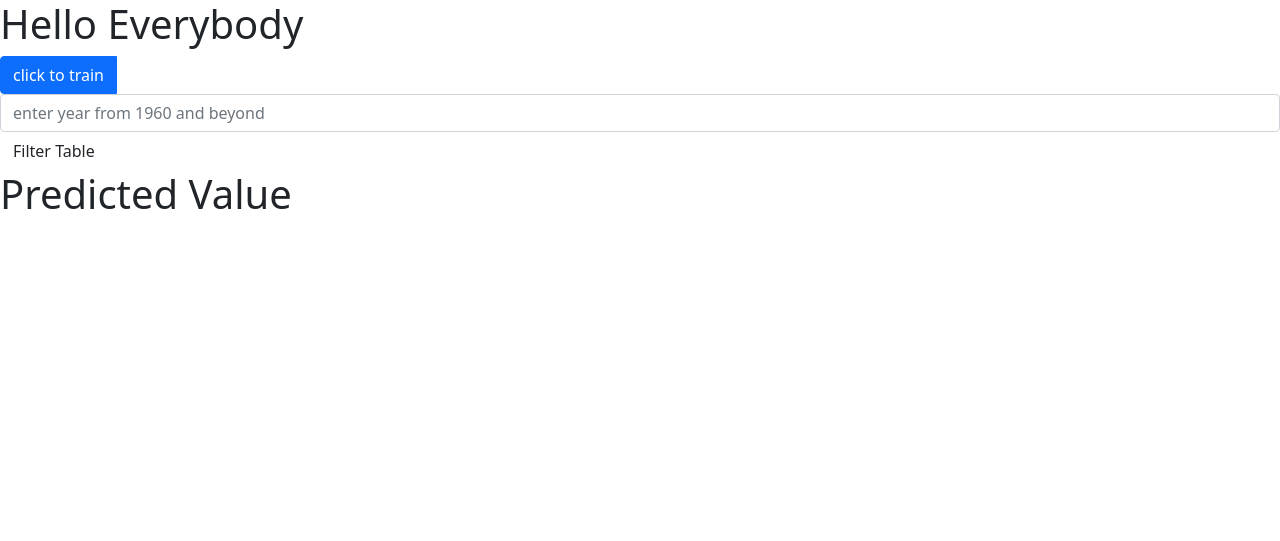
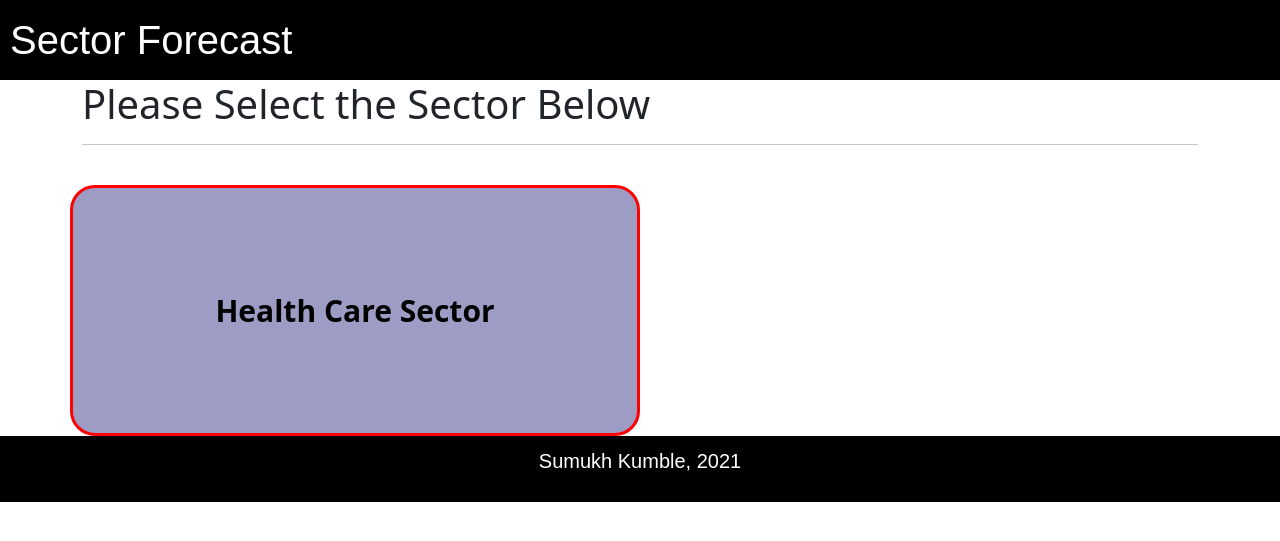
Before and after one commit to skumble27/final-project, a Flask app: page / in a window 1280 px wide. Shown: the top 541 px of the page. Run offline with Flask 2, Linux system fonts and the light colour scheme; parts of the project's set-up code (start-up, migrations or seed data) failed here and were passed over; some libraries are stand-ins or nearby versions.

Commit message:
designing the web page

```diff
--- a/static/linearreg.js
+++ /dev/null
@@ -1,63 +0,0 @@
-console.log('Hello Tensorflow');
-
-const model = tf.sequential();
-
-async function train () {
-    d3.selectAll('#training').html('');
-    d3.selectAll('#training').append('p').text("Training ML Model");
-
-
-    model.add(tf.layers.dense({units:1, inputShape:[1],activation: 'relu', kernelInitializer:'ones'}));
-
-    model.compile({loss:'meanSquaredError', optimizer: tf.train.sgd(0.0001)});
-
-
-
-
-    const k = [1960,	1961,	1962,	1963,	1964,	1965,	1966,	1967,	1968,	1969,	1970,	1971,	1972,	1973,	1974,	1975,	1976,	1977,	1978,	1979,	1980,	1981,	1982,	1983,	1984,	1985,	1986,	1987,	1988,	1989,	1990,	1991,	1992,	1993,	1994,	1995,	1996,	1997,	1998,	1999,	2000,	2001,	2002,	2003,	2004,	2005,	2006,	2007,	2008,	2009,	2010,	2011,	2012,	2013,	2014,	2015,	2016,	2017,	2018,	2019,	2020];
-    const l = [8996973,	9169410,	9351441,	9543205,	9744781,	9956320,	10174836,	10399926,	10637063,	10893776,	11173642,	11475445,	11791215,	12108963,	12412950,	12689160,	12943093,	13171306,	13341198,	13411056,	13356511,	13171673,	12882528,	12537730,	12204292,	11938208,	11736179,	11604534,	11618005,	11868877,	12412308,	13299017,	14485546,	15816603,	17075727,	18110657,	18853437,	19357126,	19737765,	20170844,	20779953,	21606988,	22600770,	23680871,	24726684,	25654277,	26433049,	27100536,	27722276,	28394813,	29185507,	30117413,	31161376,	32269589,	33370794,	34413603,	35383128,	36296400,	37172386,	38041754,	39041754];
-
-    const x = tf.tensor2d(MinMaxScaler(k),[k.length,1]);
-    const y = tf.tensor2d(MinMaxScaler(l),[l.length,1]);
-
-    console.log(MinMaxScaler(l));
-
-    await model.fit(x,y, {epochs:2000});
-
-    d3.selectAll('#complete').append('p').text("Training Complete, make a prediction");
-
-
-
-};
-
-// Commencing the training model
-var training = d3.select("#trainmodel");
-training.on("click", train)
-
-var forecast = d3.select("#filter-btn");
-forecast.on('click', prediction);
-
-
-function prediction(){
-
-    let pred = d3.select('#forecast').property('value')
-
-
-    console.log(pred);
-
-    let scaledPred = (pred - (Math.min.apply(Math, k)))/((Math.max.apply(Math, k))-(Math.min.apply(Math, k)));
-
-    console.log(scaledPred);
-
-
-
-    let output = (model.predict(tf.tensor2d([scaledPred],[1,1])).dataSync())[0];
-
-    console.log(output);
-
-    let conversion = output*((Math.max.apply(Math, l))-(Math.min.apply(Math, l))) + (Math.min.apply(Math, l));
-    console.log(conversion);
-
-    d3.selectAll('#determinevalue').append('p').text(conversion);
-
-}
--- a/static/practice.js
+++ /dev/null
@@ -1,29 +0,0 @@
-const k = [1960,	1961,	1962,	1963,	1964,	1965,	1966,	1967,	1968,	1969,	1970,	1971,	1972,	1973,	1974,	1975,	1976,	1977,	1978,	1979,	1980,	1981,	1982,	1983,	1984,	1985,	1986,	1987,	1988,	1989,	1990,	1991,	1992,	1993,	1994,	1995,	1996,	1997,	1998,	1999,	2000,	2001,	2002,	2003,	2004,	2005,	2006,	2007,	2008,	2009,	2010,	2011,	2012,	2013,	2014,	2015,	2016,	2017,	2018,	2019,	2020];
-const l = [8996973,	9169410,	9351441,	9543205,	9744781,	9956320,	10174836,	10399926,	10637063,	10893776,	11173642,	11475445,	11791215,	12108963,	12412950,	12689160,	12943093,	13171306,	13341198,	13411056,	13356511,	13171673,	12882528,	12537730,	12204292,	11938208,	11736179,	11604534,	11618005,	11868877,	12412308,	13299017,	14485546,	15816603,	17075727,	18110657,	18853437,	19357126,	19737765,	20170844,	20779953,	21606988,	22600770,	23680871,	24726684,	25654277,	26433049,	27100536,	27722276,	28394813,	29185507,	30117413,	31161376,	32269589,	33370794,	34413603,	35383128,	36296400,	37172386,	38041754,	0];
-
-// console.log(Math.min.apply(Math, k));
-
-// let min = Math.min.apply(Math,k);
-// let max = Math.max.apply(Math, k);
-
-// let diff = max - min;
-// console.log(diff);
-
-
-function MinMaxScaler(array){
-    let min = Math.min.apply(Math,array);
-    let max = Math.max.apply(Math,array);
-    let scaledArray = [];
-
-    for (var i=0; i < array.length; i++){
-
-        let scaled = (array[i] - min)/(max - min);
-        scaledArray.push(scaled);
-    }
-    return scaledArray;
-
-
-}
-
-// let t = MinMaxScaler(k);
-// console.log(t);
--- /dev/null
+++ b/static/styles.css
@@ -0,0 +1,42 @@
+.navbarformat {
+    background-color: black;
+    color: white;
+    padding: 10px;
+    font-size: 40px;
+    font-family: Arial, Helvetica, sans-serif;
+
+}
+
+.footer {
+    background-color: black;
+    color: white;
+    padding: 10px;
+    font-size: 20px;
+    font-family: Arial, Helvetica, sans-serif;
+    text-align: center;
+
+}
+
+.health {
+    background-color: rgb(156, 156, 196);
+    padding: 100px;
+    text-align: center;
+    border-radius: 25px;
+    border-style: solid;
+    border-color: red;
+
+}
+
+.health a{
+    color: black;
+    font-weight: bolder;
+    font-size: 30px;
+}
+
+.health a:link{
+    text-decoration: none;
+}
+
+.health a:hover{
+    color: white;
+}
--- a/templates/index.html
+++ b/templates/index.html
@@ -4,30 +4,58 @@
     <meta charset="UTF-8">
     <meta name="viewport" content="width=device-width, initial-scale=1.0">
     <!-- Bootstrap CSS -->
-    <link href="https://cdn.jsdelivr.net/npm/bootstrap@5.0.0-beta1/dist/css/bootstrap.min.css" rel="stylesheet" integrity="sha384-giJF6kkoqNQ00vy+HMDP7azOuL0xtbfIcaT9wjKHr8RbDVddVHyTfAAsrekwKmP1" crossorigin="anonymous">
-    <title>Industry Analysis</title>
+    <link href="https://cdn.jsdelivr.net/npm/bootstrap@5.0.0-beta1/dist/css/bootstrap.min.css" rel="stylesheet"
+        integrity="sha384-giJF6kkoqNQ00vy+HMDP7azOuL0xtbfIcaT9wjKHr8RbDVddVHyTfAAsrekwKmP1" crossorigin="anonymous">
+
+    <!-- Custom CSS -->
+    <link rel='stylesheet' scr='text/css' href="{{url_for('static',filename = 'styles.css')}}">
+
+    <title>Sector Forecast</title>
+
 </head>
+
 <body>
-    <h1>Hello Everybody</h1>
-    <div class="btn-group" role="group">
-        <button type="button" id="trainmodel" class="btn btn-primary">click to  train</button>
-        <div id='training'>
-            <p></p>
-        </div>
-        <div id='complete'>
-            <p></p>
+
+    <!-- As a link -->
+
+    <nav class="navbarformat navbar-light">Sector Forecast</nav>
+
+    <div class="container">
+        <h1>Please Select the Sector Below</h1><hr><br>
+
+        <div class="row">
+            <div class="health col-md-6">
+                <a href="https://www.bootcampspot.com">Health Care Sector</a>
+            </div>
+
+            <div class="col-md-6">
+
+            </div>
+
         </div>
 
     </div>
-    <div>
-        <input id='forecast' class="form-control" type="number" placeholder="enter year from 1960 and beyond">
-        <button id="filter-btn" type="button" class="btn">Filter Table</button>
-    </div>
 
-    <div id="determinevalue">
-        <h1>Predicted Value</h1>
-        <p></p>
-    </div>
+
+
+
+
+
+
+
+
+
+
+
+
+    <footer class="footer">
+        <div class="row">
+            <div class="col-md-12">
+                <p>Sumukh Kumble, 2021</p>
+            </div>
+        </div>
+
+    </footer>
 
 
 
@@ -41,10 +69,13 @@
 <!-- D3 javascript -->
 <script src="https://d3js.org/d3.v5.min.js"></script>
 
+<!-- Plotly JavaScript Library -->
+<script src="https://cdn.plot.ly/plotly-latest.min.js"></script>
+
 <!-- Custom Javascript Files -->
-<script src="{{url_for('static', filename='mathsfunctions.js')}}"></script>
-<script src="{{url_for('static', filename='practice.js')}}"></script>
-<script src="{{url_for('static', filename='linearreg.js')}}"></script>
+<!-- <script src="{{url_for('static', filename='mathsfunctions.js')}}"></script> -->
+<!-- <script src="{{url_for('static', filename='health.js')}}"></script> -->
 
 </body>
+
 </html>
```
Also changed, not shown: static/health.js (added, +73 -0 lines), 1 other file.
